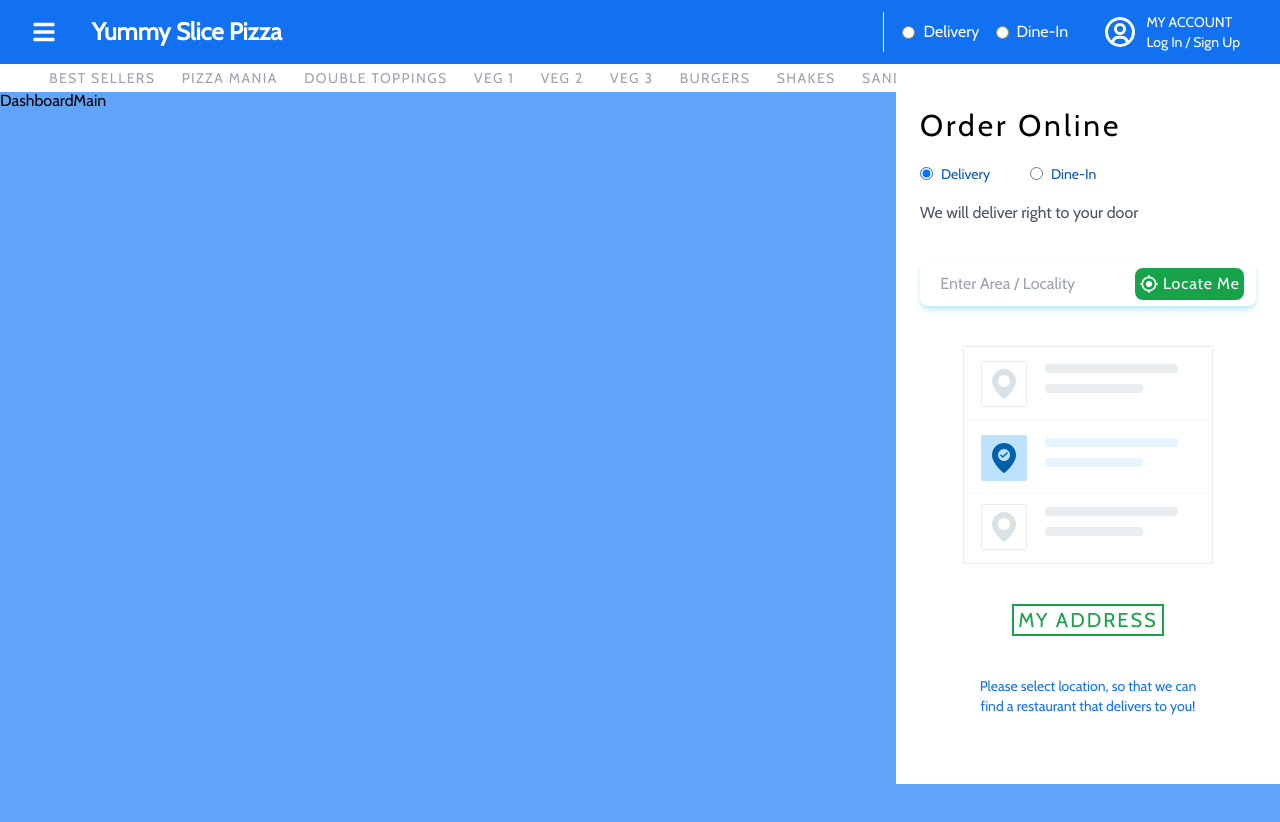
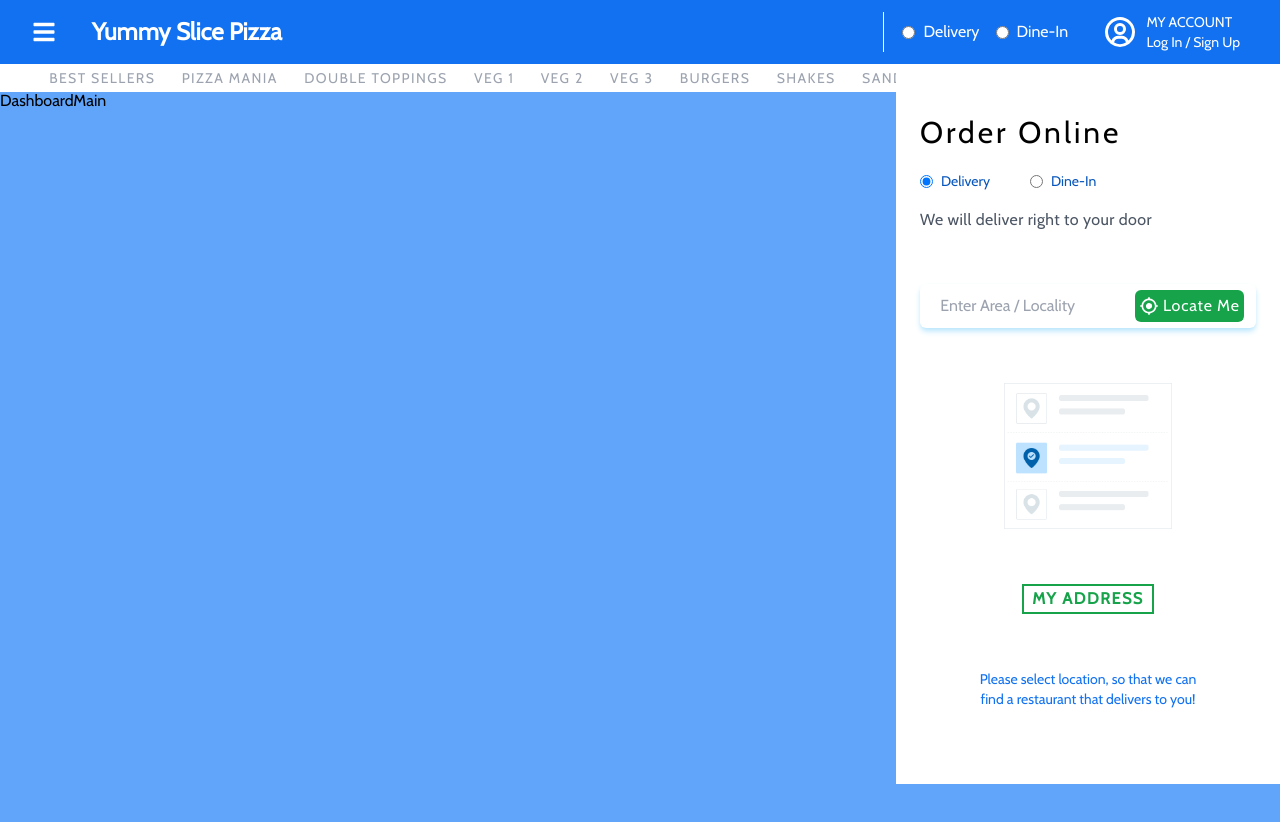
Before and after one commit to jasmeets-6575/yummy-slice-pizza, a React (Create React App) app: page / in a window 1280 px wide. Shown: the top 822 px of the page. Built offline with nearby package versions, Linux system fonts and the light colour scheme; the HTML template or start-up script is replaced by a standard one.

Commit message:
adding right sidebar delivery

```diff
--- a/src/pages/Dashboard/RightSidebar.tsx
+++ b/src/pages/Dashboard/RightSidebar.tsx
@@ -21,18 +21,18 @@ const RightSidebar = () => {
               </label>
             </div>
           </div>
-          <h2 className="text-gray-600">We will deliver right to your door</h2>
+          <h2 className="text-gray-600 tracking-wide">We will deliver right to your door</h2>
         </div>
 
         {/* inputs  */}
-        <div className="w-full border-none shadow-md shadow-sky-200 rounded-lg flex justify-center items-center p-1 ">
+        <div className="w-full border-none shadow-md shadow-sky-200 rounded-md flex justify-center items-center p-1 ">
           <div className="w-[95%] h-[90%] flex">
             <input
               className="w-[65%] px-2 py-1 rounded-lg border-none"
               type="text"
               placeholder="Enter Area / Locality"
             />
-            <div className="text-white rounded-lg bg-green-600 w-[35%] py-2 px-1 flex justify-center items-center gap-1">
+            <div className="text-white rounded-md bg-green-600 w-[35%] py-2 px-1 flex justify-center items-center gap-1">
               <IoMdLocate className="text-xl" />
               <button className="tracking-wider " type="submit">
                 Locate Me
@@ -42,8 +42,8 @@ const RightSidebar = () => {
         </div>
 
         {/* My address*/}
-        <img className="" src={AddressList} alt="" />
-        <button className="text-green-600 text-xl border-2 px-1 border-green-600 tracking-widest">MY ADDRESS</button>
+        <img className="w-[50%]" src={AddressList} alt="" />
+        <button className="text-green-600 text-md font-bold border-2 px-2 py-1 border-green-600 tracking-widest">MY ADDRESS</button>
         <p className="w-[70%] text-center text-[--primary-blue] text-sm">
           Please select location, so that we can find a restaurant that delivers
           to you!
```
